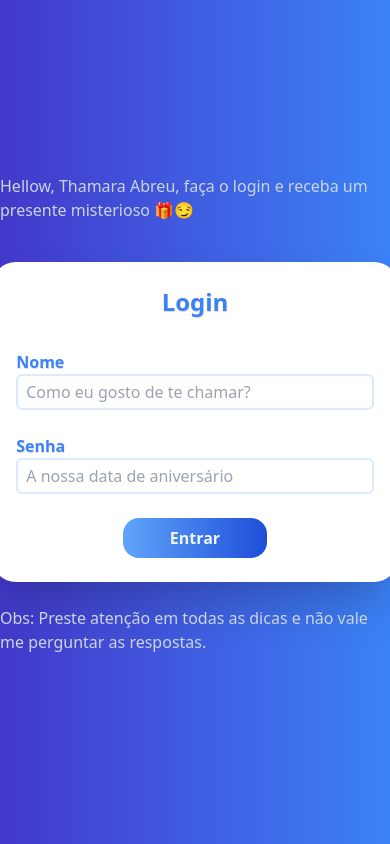
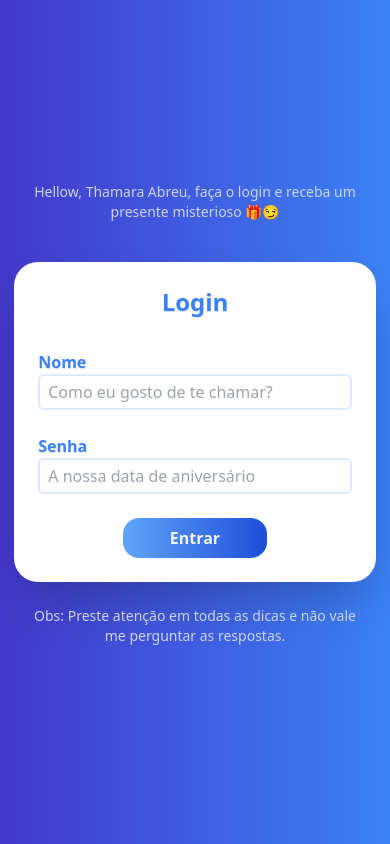
Before and after one commit to gustavokozlowski/east-side-love-letter, a React (Vite) app: page / in a window 390 px wide. Built offline with nearby package versions, Linux system fonts and the light colour scheme.

Commit message:
feat: make page responsive

```diff
--- a/src/pages/auth/index.jsx
+++ b/src/pages/auth/index.jsx
@@ -2,12 +2,12 @@ import { Box } from "../../components/box";
 
 export function Login() {
   return (
-    <div className="bg-gradient-to-r from-indigo-700  to-blue-500 font-sans gap-6 flex-col text-yellow-50 flex items-center justify-center  h-screen w-screen">
-      <p className="text-slate-300">
+    <div className="bg-gradient-to-r from-indigo-700 to-blue-500 font-sans gap-4 md:gap-6 flex-col text-yellow-50 flex items-center justify-center h-screen w-screen px-4 py-6">
+      <p className="text-slate-300 text-center text-sm md:text-base">
         Hellow, Thamara Abreu, faça o login e receba um presente misterioso 🎁😏
       </p>
       <Box />
-      <p className="text-slate-300">
+      <p className="text-slate-300 text-center text-sm md:text-base">
         Obs: Preste atenção em todas as dicas e não vale me perguntar as
         respostas.{" "}
       </p>
```
